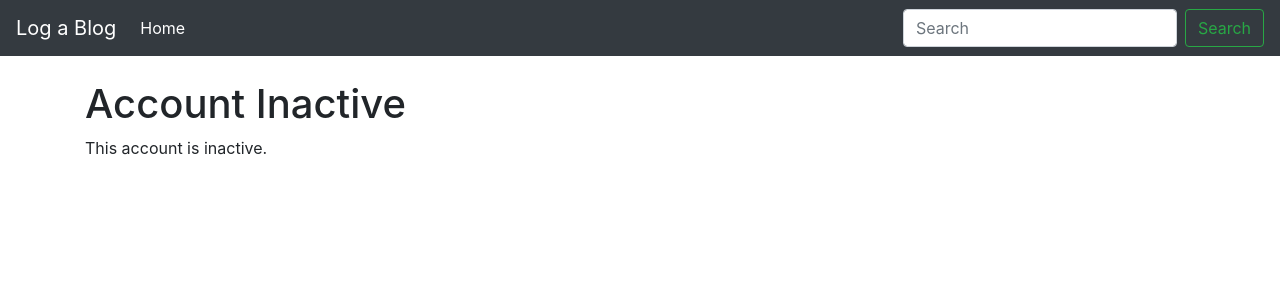
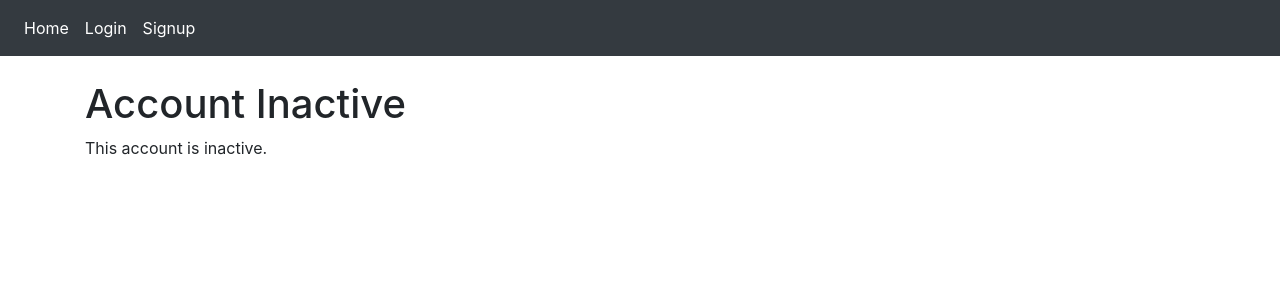
Before and after one commit to KTM28/django-blog, a Django app: the page made by src/templates/base.html in a window 1280 px wide. Shown: the top 300 px of the page. Run offline with Django 3.2, Linux system fonts and the light colour scheme; some libraries are stand-ins or nearby versions.

Commit message:
final touches added to message display, navbar links and redirect links for login

```diff
--- a/src/blog/settings.py
+++ b/src/blog/settings.py
@@ -142,3 +142,4 @@ AUTHENTICATION_BACKENDS = (
 
 SITE_ID = 1
 AUTH_USER_MODEL = 'posts.User'
+LOGIN_REDIRECT_URL = '/'
--- a/src/templates/base.html
+++ b/src/templates/base.html
@@ -16,7 +16,6 @@
 
 <body>
   <nav class="navbar navbar-expand-md navbar-dark bg-dark mb-4">
-    <a class="navbar-brand" href="#">Log a Blog</a>
     <button class="navbar-toggler" type="button" data-toggle="collapse" data-target="#navbarCollapse"
       aria-controls="navbarCollapse" aria-expanded="false" aria-label="Toggle navigation">
       <span class="navbar-toggler-icon"></span>
@@ -26,23 +25,31 @@
         <li class="nav-item active">
           <a class="nav-link" href="{% url 'list' %}">Home <span class="sr-only">(current)</span></a>
         </li>
+        {% if request.user.is_authenticated %}
+        <li class="nav-item active">
+          <a class="nav-link" href="{% url 'account_logout' %}">Logout</a>
+        </li>
+        {% else %}
+        <li class="nav-item active">
+          <a class="nav-link" href="{% url 'account_login' %}">Login</a>
+        </li>
+        <li class="nav-item active">
+          <a class="nav-link" href="{% url 'account_signup' %}">Signup</a>
+        </li>
+        {% endif %}
       </ul>
-      <form class="form-inline mt-2 mt-md-0">
-        <input class="form-control mr-sm-2" type="text" placeholder="Search" aria-label="Search">
-        <button class="btn btn-outline-success my-2 my-sm-0" type="submit">Search</button>
-      </form>
     </div>
   </nav>
 
   {% if messages %}
-  <div>
-    <strong>Messages:</strong>
-    <ul>
-      {% for message in messages %}
-      <li>{{message}}</li>
-      {% endfor %}
-    </ul>
+  {% for message in messages %}
+  <div class="alert alert-{{ message.tags }} alert-dismissible fade show" role="alert">
+    {{ message }}
+    <button type="button" class="close" data-dismiss="alert" aria-label="Close">
+      <span aria-hidden="true">&times;</span>
+    </button>
   </div>
+  {% endfor %}
   {% endif %}
 
   <div class="container">
```
